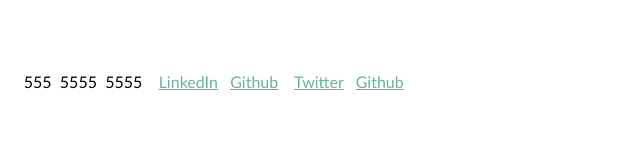
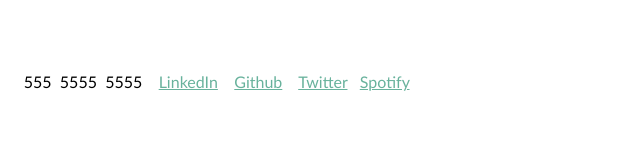
Before and after one commit to umaparu/UmaBio, a plain HTML site: page index.html in a window 1280 px wide. Shown: the part 1496-1648 px from the top of the page, 339-979 px from the left. Drawn offline with Linux system fonts and the light colour scheme.

Commit message:
Added avatar and fixed Links

```diff
--- a/index.html
+++ b/index.html
@@ -89,8 +89,9 @@
       </div>
     <div id="contact2" class="categoryGridArea">
       <div class="contact-details">
-        <p>555&nbsp; 5555&nbsp; 5555&nbsp;&nbsp;&nbsp; <a href="https://www.linkedin.com/in/uma-ambikesan-42452476/">LinkedIn</a>&nbsp;&nbsp;&nbsp;<a href=""><a href="https://github.com">Github</a>&nbsp;&nbsp;&nbsp;
-          <a href="https://twitter.com">Twitter</a>&nbsp;&nbsp;&nbsp;<a href="https://github.com/umaparu">Github</a>&nbsp;
+        <p>555&nbsp; 5555&nbsp; 5555&nbsp;&nbsp;&nbsp; <a href="https://www.linkedin.com/in/uma-ambikesan-42452476/">LinkedIn</a>&nbsp;&nbsp;&nbsp;
+          <a href="https://github.com/umaparu">Github</a>&nbsp;&nbsp;&nbsp;
+          <a href="https://twitter.com">Twitter</a>&nbsp;&nbsp;&nbsp;<a href="https://open.spotify.com/">Spotify</a>&nbsp;
 
         </p>
       </div>
```
